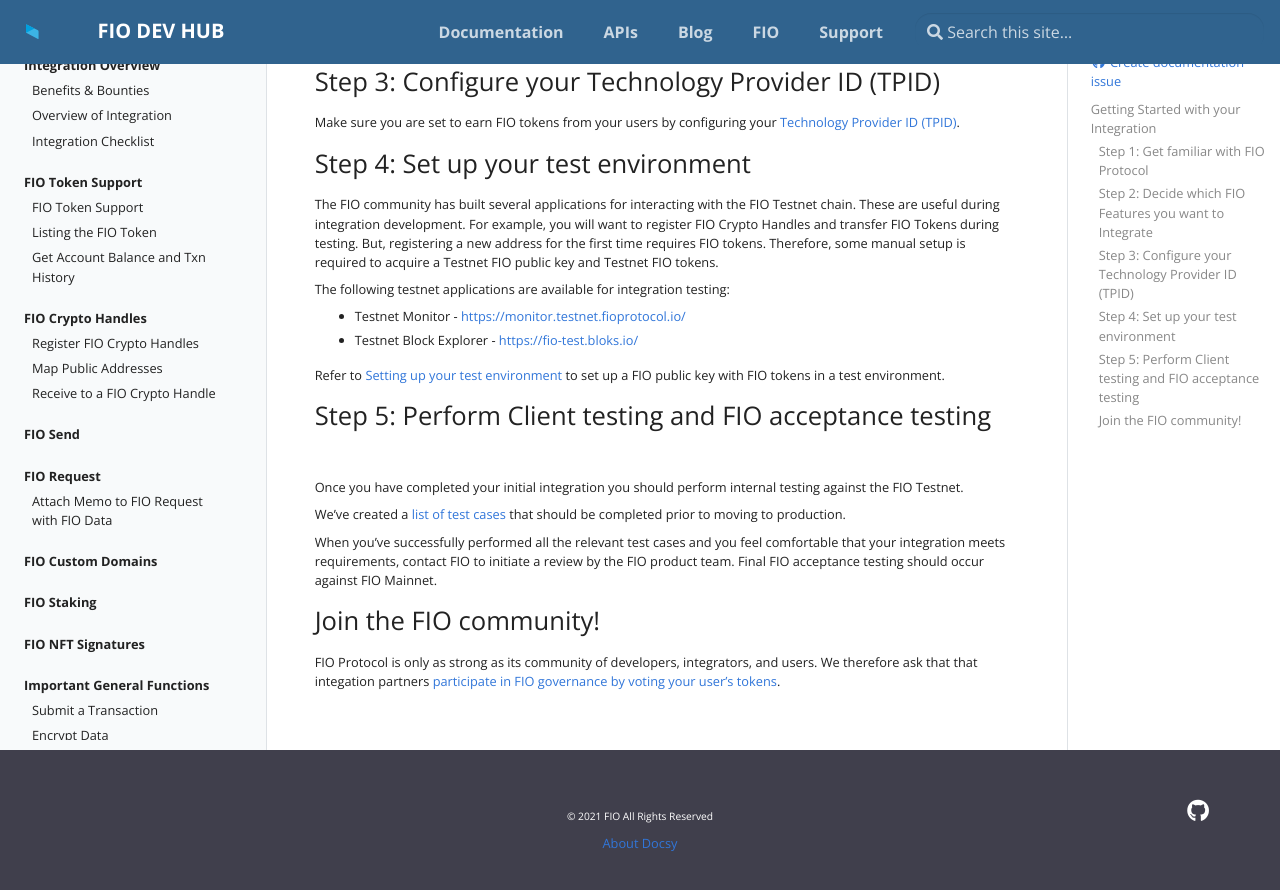
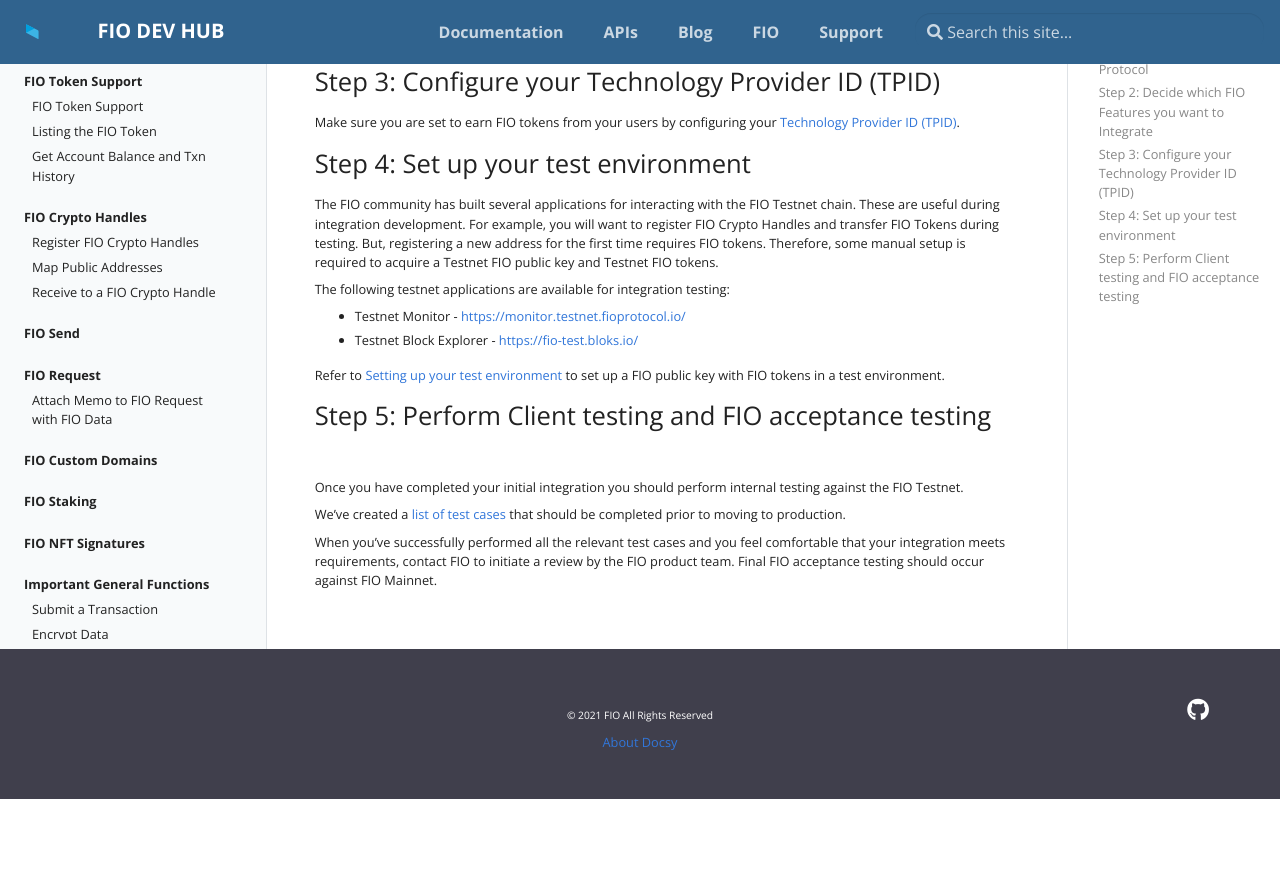
Before and after one commit to fioprotocol/fio-devhub, a Jekyll site: the page built from _docs/integration-guide/integrator-overview.md, in a window 1280 px wide and 900 px high, scrolled down 1891 px. Shown: the top 890 px of the window. Built offline with Jekyll 4.4.1, drawn with Linux system fonts in a browser that asks for light colours; after the commit the page ends 2690 px from its top, so only the background shows below that.

Commit message:
Update integrator-overview.md
fixed Toc

```diff
--- a/_docs/integration-guide/integrator-overview.md
+++ b/_docs/integration-guide/integrator-overview.md
@@ -57,7 +57,3 @@ Once you have completed your initial integration you should perform internal tes
 We’ve created a [list of test cases]({{site.baseurl}}/docs/integration-guide/integrator-checklist) that should be completed prior to moving to production.
 
 When you’ve successfully performed all the relevant test cases and you feel comfortable that your integration meets requirements, contact FIO to initiate a review by the FIO product team. Final FIO acceptance testing should occur against FIO Mainnet.
-
-## Join the FIO community!
-
-FIO Protocol is only as strong as its community of developers, integrators, and users. We therefore ask that that integation partners [participate in FIO governance by voting your user's tokens]({{site.baseurl}}/docs/integration-guide/token-governance).
```
